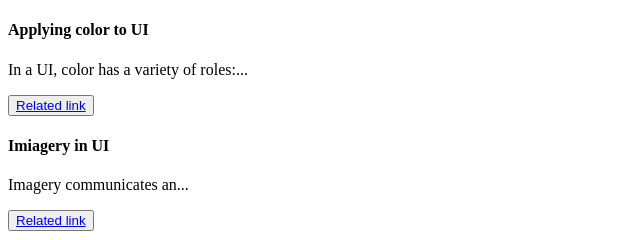
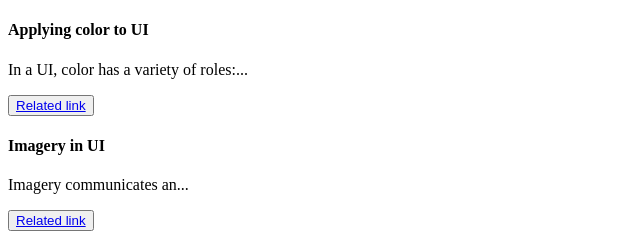
Before and after one commit to JCowger92/tres-cards, a plain HTML site: page index.html in a window 1280 px wide. Shown: the top 240 px of the page, 0-640 px from the left. Drawn offline with Linux system fonts and the light colour scheme.

Commit message:
Fix typo in card

```diff
--- a/index.html
+++ b/index.html
@@ -13,7 +13,7 @@
         <button><a href="#">Related link</a></button>
       </div>
       <div class="ui-imagery">
-        <h4>Imiagery in UI</h4>
+        <h4>Imagery in UI</h4>
         <p>Imagery communicates an...</p>
         <button><a href="#">Related link</a></button>
       </div>
```
